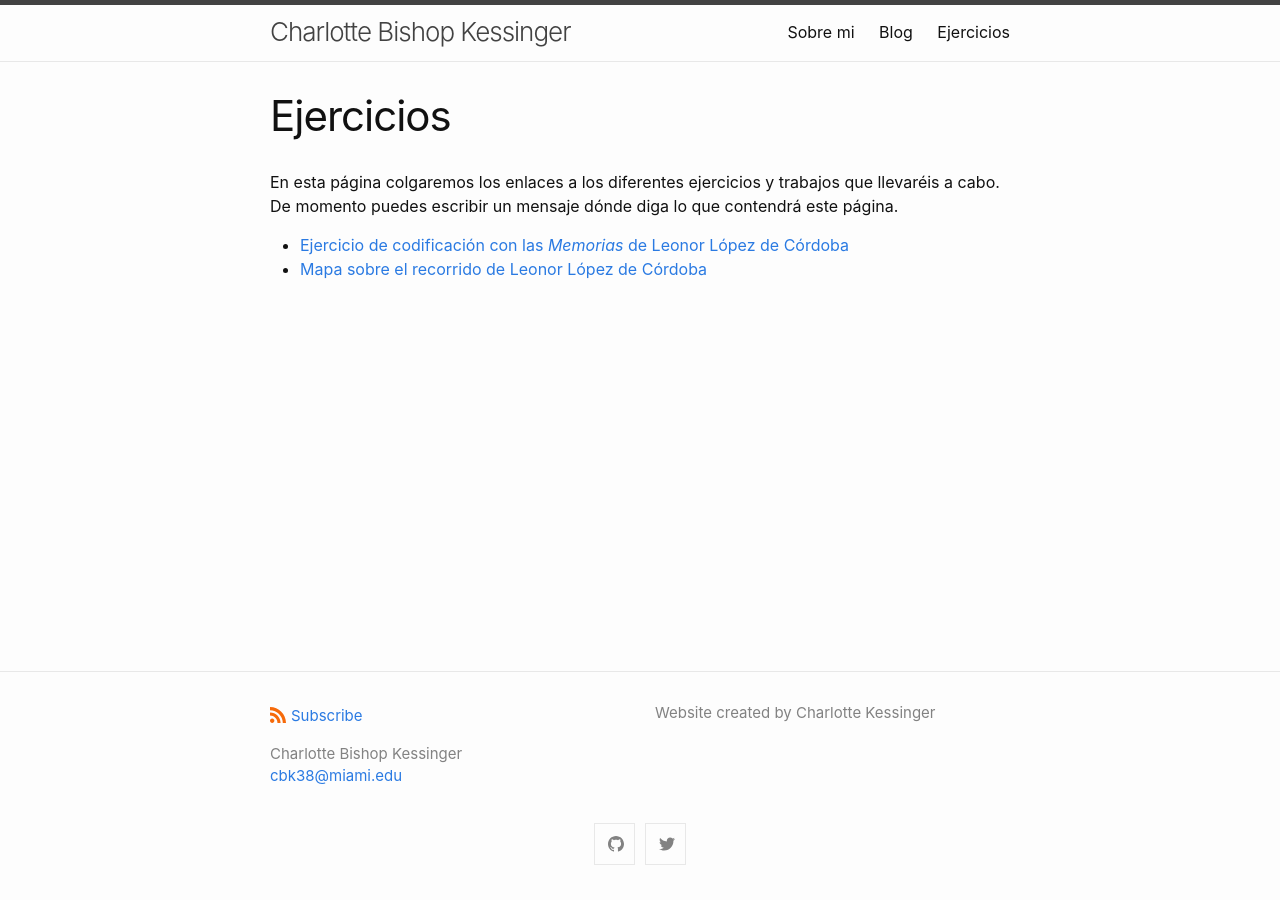
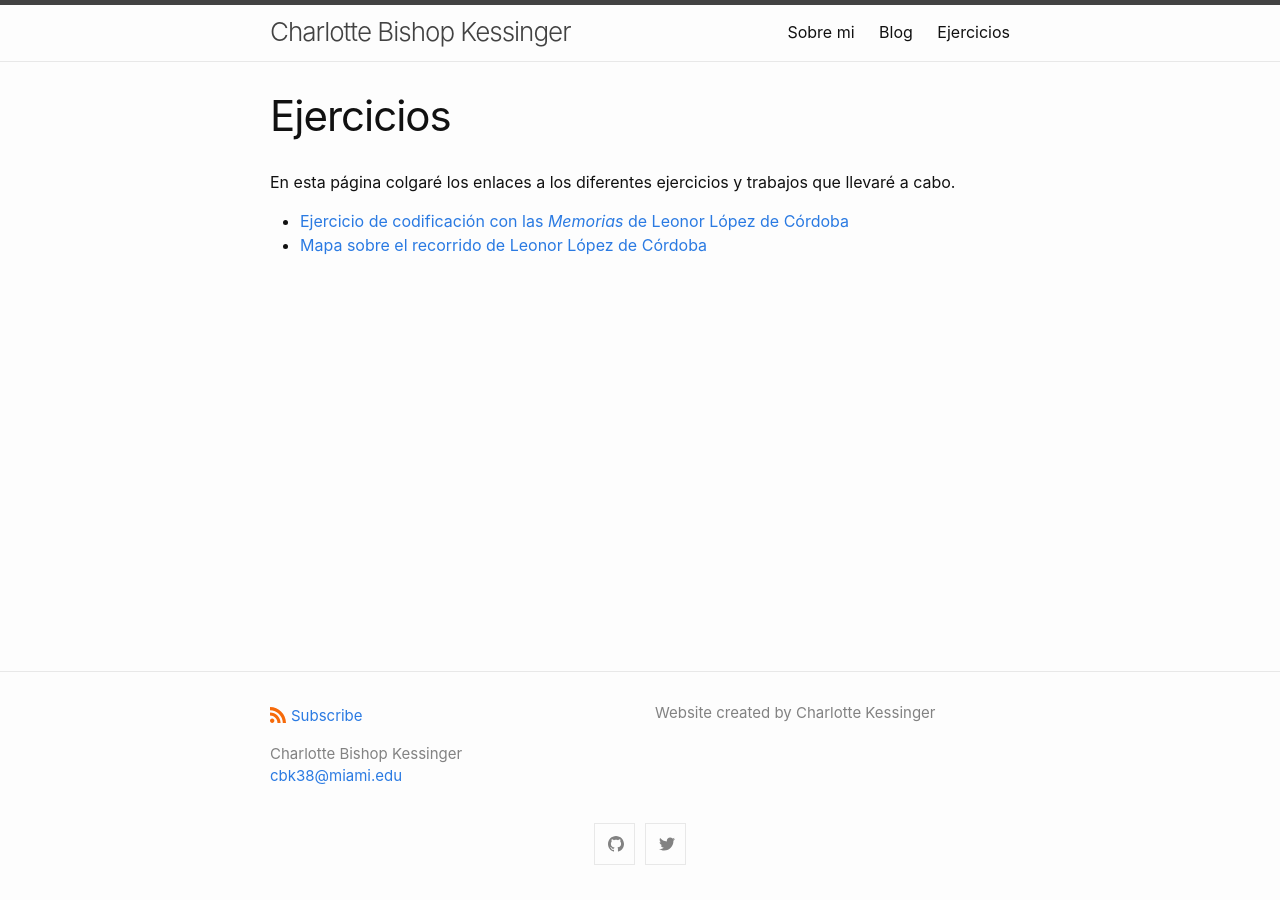
Before and after one commit to charkessinger/charkessinger.github.io, a Jekyll site: the page built from ejercicios/index.md, in a window 1280 px wide. Built offline with Jekyll 4.4.1, drawn with Linux system fonts in a browser that asks for light colours.

Commit message:
Update index.md

```diff
--- a/ejercicios/index.md
+++ b/ejercicios/index.md
@@ -3,7 +3,7 @@ layout: page
 title: Ejercicios
 ---
 
-En esta página colgaremos los enlaces a los diferentes ejercicios y trabajos que llevaréis a cabo. De momento puedes escribir un mensaje dónde diga lo que contendrá este página.
+En esta página colgaré los enlaces a los diferentes ejercicios y trabajos que llevaré a cabo.
 
 - [Ejercicio de codificación con las *Memorias* de Leonor López de Córdoba](https://charkessinger.github.io/ejercicios/LLC_memorias.html)
 - [Mapa sobre el recorrido de Leonor López de Córdoba](https://charkessinger.github.io/ejercicios/mapa.html)
```
